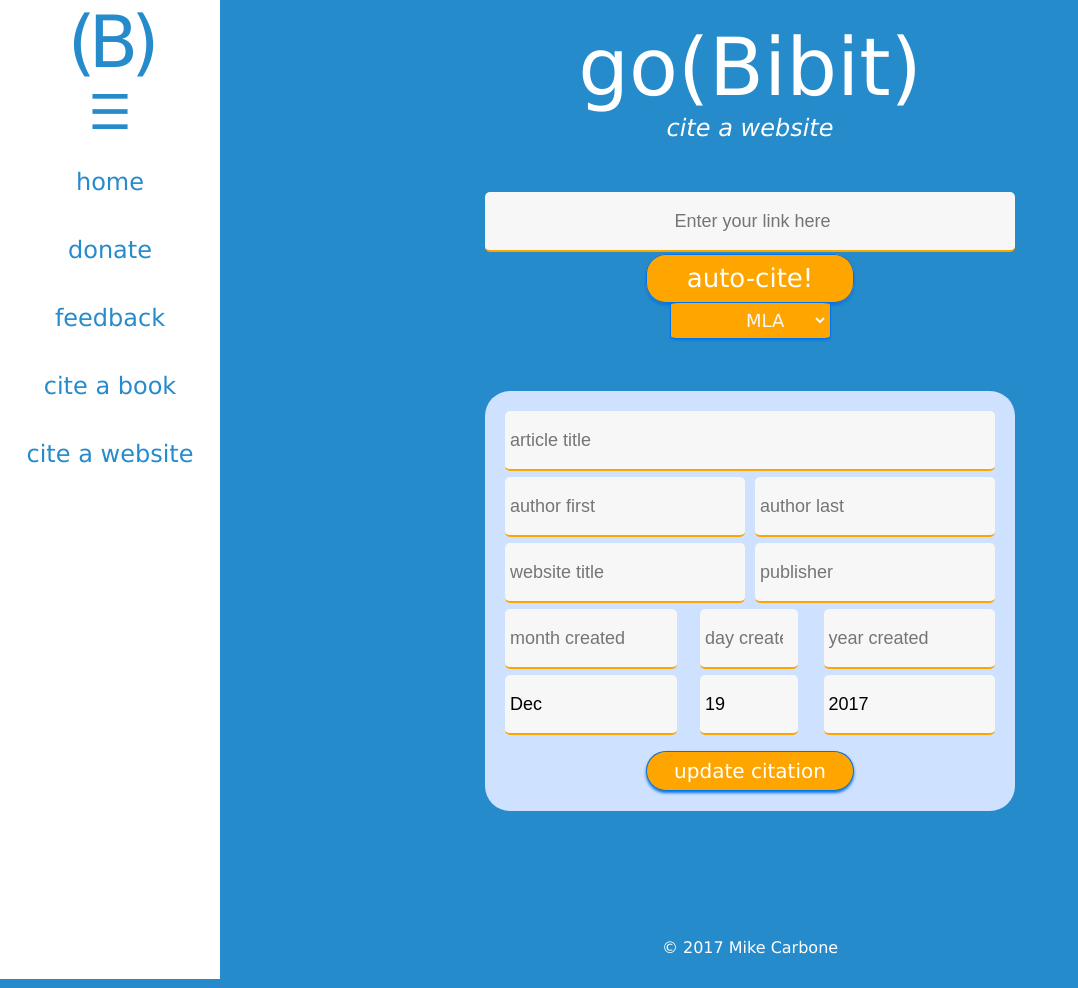
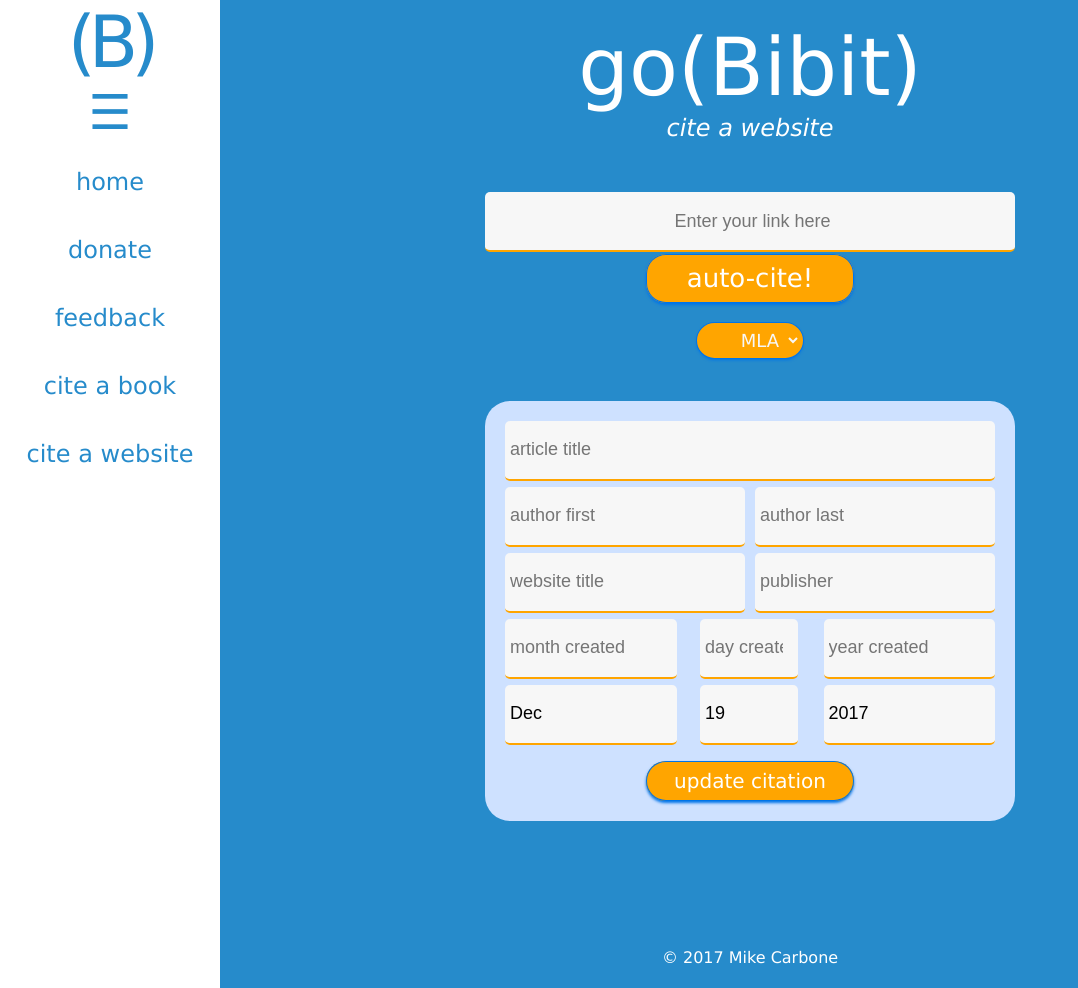
Before and after one commit to MikeCarbone/CitationMachine, a Python web app: template templates/website.html in a window 1280 px wide. Shown: the whole page, without its empty margins (0-1078 px from the left). Run offline with Jinja, Linux system fonts and the light colour scheme; the template is opened without the code that fills it, so the values that code supplies are empty.

Commit message:
fixed some styling

```diff
--- a/static/css/beautifulWebsite.css
+++ b/static/css/beautifulWebsite.css
@@ -149,7 +149,7 @@
 	background-color: #cee1ff;
 	padding: 20px;
 	border-radius: 25px;
-	margin-top: 5%;
+	margin-top: 4%;
 }
 
 .underline#article-title{
@@ -314,7 +314,7 @@
 
 select{
 	border: 2px solid #FFA500;
-	border-radius: 5%;
+	border-radius: 25px;
 	background-color: #FFA500;
 	box-shadow: 0 0 0 1px #0074e8,0 2px 3px #0074e8;
 	color: #f7f7f7;
@@ -322,10 +322,10 @@
 	height: 35px;
    	font-family: Verdana, sans-serif;
    	font-size: 18px;
-   	margin: 0 auto;
-   	padding: 0 0 0 4%;
+   	margin: 20px auto 0 auto;
+   	padding: 0 0 0 3%;
    	text-align: center;
-   	width: 15%;
+   	width: 10%;
 }
 
 /*iPhone6*/
```
